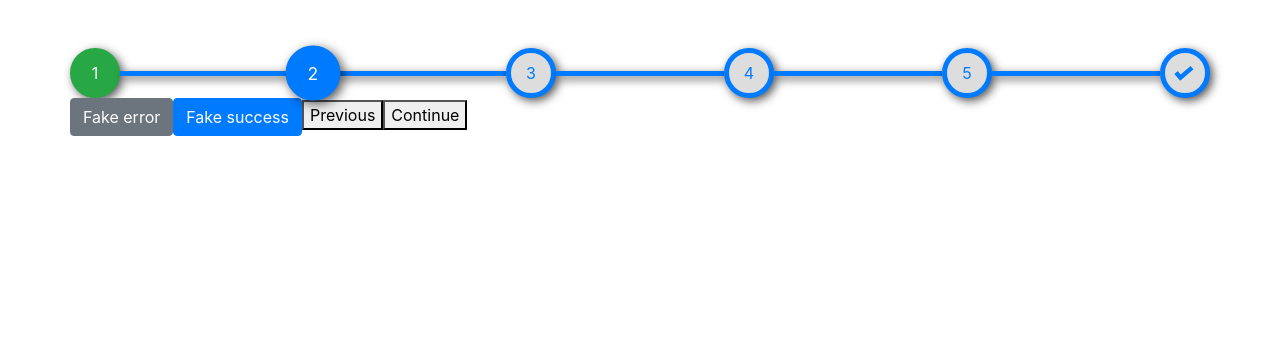
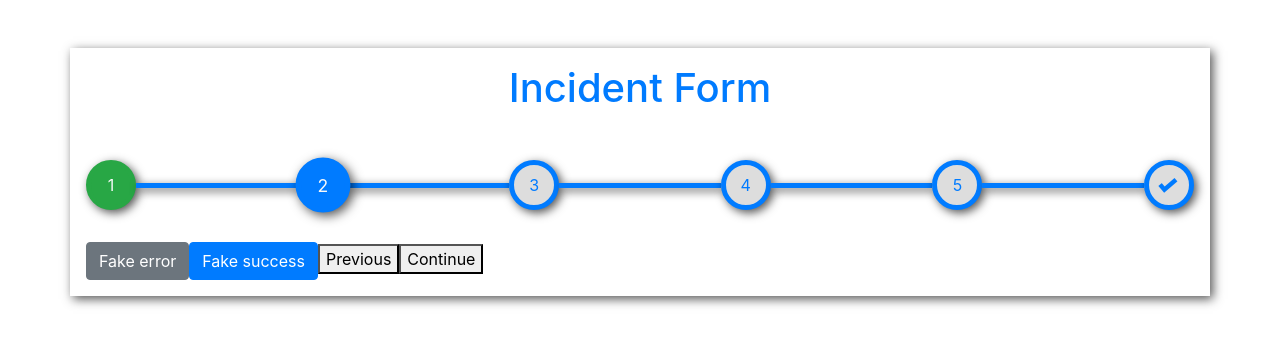
Before and after one commit to quiddler/form-wizard, a React (Create React App) app: page / in a window 1280 px wide. Both pictures are taken after a click on the button "Fake success". Shown: the top 344 px of the page. Built offline with nearby package versions, Linux system fonts and the light colour scheme.

Commit message:
added different types of navs to choose from

```diff
--- a/src/App.tsx
+++ b/src/App.tsx
@@ -12,7 +12,7 @@ function App() {
   return (
     <div className="container">
       <div className="row mt-5 mb-5">
-        <FormWizard forms={forms} />
+        <FormWizard forms={forms} title="Incident Form"/>
       </div>
     </div>
   );
--- a/src/components/form-bubble.css
+++ /dev/null
@@ -1,56 +0,0 @@
-.zgo-form-bubble {
-    display: inline-flex;
-    justify-content: center;
-    align-items: center;
-    height: 50px;
-    width: 50px;
-    border-radius: 50%;
-    border: 5px solid var(--primary);
-    color: var(--primary);
-    cursor: pointer;
-    box-sizing: border-box;
-    box-shadow: 3px 3px 10px rgba(0, 0, 0, 0.67);
-    transition: all 0.5s ease-in-out;
-}
-
-.zgo-form-bubble.active {
-    background-color: var(--primary);
-    color: var(--light);
-    transform: scale(1.1);
-}
-
-.zgo-form-bubble.disabled {
-    background-color: #ddd;
-    cursor: not-allowed;
-}
-
-.zgo-form-bubble.success {
-    background-color: var(--success);
-    border-color: var(--success);
-    color: var(--light);
-}
-
-.zgo-form-bubble.error {
-    background-color: var(--danger);
-    border-color: var(--danger);
-    color: var(--light);
-}
-
-.zgo-form-bubble.error.active {
-    background-color: var(--primary);
-    border-color: var(--danger);
-    color: var(--light);
-}
-
-.zgo-form-bubble.success.active {
-    background-color: var(--primary);
-    border-color: var(--success);
-    color: var(--light);
-}
-
-.zgo-font {
-    font-weight: 900;
-    font-size: 24px;
-    left: -2px;
-    position: relative;
-}
--- a/src/components/form-bubble.tsx
+++ /dev/null
@@ -1,22 +0,0 @@
-import React from 'react'
-import './form-bubble.css'
-
-export const FormBubble = (props: any) => {
-
-    const createClassName = () => {
-        if (props.disabled) return "zgo-form-bubble disabled"
-        if (props.error && props.active) return "zgo-form-bubble error active"
-        if (props.error) return "zgo-form-bubble error"
-        if (props.success && props.active) return "zgo-form-bubble success active"
-        if (props.active) return "zgo-form-bubble active"
-        if (props.success) return "zgo-form-bubble success"
-        return "zgo-form-bubble"
-    }
-
-    return (
-        <div className={createClassName()}
-             onClick={() => { if(!props.disabled) props.cb(props.number)}}>
-            {props.last ? <i className="zgo-font">&#10003;</i> : <span>{props.number + 1}</span>}
-        </div>
-    )
-}
--- /dev/null
+++ b/src/components/form-elements.css
@@ -0,0 +1,104 @@
+.zgo-form-bubble {
+    display: inline-flex;
+    justify-content: center;
+    align-items: center;
+    height: 50px;
+    width: 50px;
+    border-radius: 50%;
+    border: 5px solid var(--primary);
+    color: var(--primary);
+    cursor: pointer;
+    box-sizing: border-box;
+    box-shadow: 3px 3px 10px rgba(0, 0, 0, 0.67);
+    transition: all 0.5s ease-in-out;
+}
+
+.zgo-form-square {
+    display: inline-flex;
+    justify-content: center;
+    align-items: center;
+    height: 50px;
+    width: 50px;
+    border: 5px solid var(--primary);
+    color: var(--primary);
+    cursor: pointer;
+    box-sizing: border-box;
+    box-shadow: 3px 3px 10px rgba(0, 0, 0, 0.67);
+    transition: all 0.5s ease-in-out;
+
+}
+
+.zgo-form-rectangle {
+    display: inline-flex;
+    justify-content: center;
+    align-items: center;
+    height: 50px;
+    flex-basis: 0;
+    flex-grow: 1;
+    max-width: 100%;
+    border: 5px solid var(--primary);
+    color: var(--primary);
+    cursor: pointer;
+    box-sizing: border-box;
+    box-shadow: 3px 3px 10px rgba(0, 0, 0, 0.67);
+    transition: all 0.5s ease-in-out;
+    margin-left: 1em;
+}
+
+.zgo-form-rectangle:first-child {
+    margin-left: 0px;
+}
+
+.zgo-form-bubble.active,
+.zgo-form-square.active,
+.zgo-form-rectangle.active {
+    background-color: var(--primary);
+    color: var(--light);
+    transform: scale(1.1);
+}
+
+.zgo-form-bubble.disabled,
+.zgo-form-square.disabled,
+.zgo-form-rectangle.disabled {
+    background-color: #ddd;
+    cursor: not-allowed;
+}
+
+.zgo-form-bubble.success,
+.zgo-form-square.success,
+.zgo-form-rectangle.success {
+    background-color: var(--success);
+    border-color: var(--success);
+    color: var(--light);
+}
+
+.zgo-form-bubble.error,
+.zgo-form-square.error,
+.zgo-form-rectangle.error {
+    background-color: var(--danger);
+    border-color: var(--danger);
+    color: var(--light);
+}
+
+.zgo-form-bubble.error.active,
+.zgo-form-square.error.active,
+.zgo-form-rectangle.error.active {
+    background-color: var(--primary);
+    border-color: var(--danger);
+    color: var(--light);
+}
+
+.zgo-form-bubble.success.active,
+.zgo-form-square.success.active,
+.zgo-form-rectangle.success.active {
+    background-color: var(--primary);
+    border-color: var(--success);
+    color: var(--light);
+}
+
+.zgo-font {
+    font-weight: 900;
+    font-size: 24px;
+    left: -2px;
+    position: relative;
+}
--- /dev/null
+++ b/src/components/form-elements.tsx
@@ -0,0 +1,62 @@
+import React from 'react'
+import './form-elements.css'
+
+export const FormBubble = (props: any) => {
+
+    const createClassName = () => {
+        if (props.disabled) return "zgo-form-bubble disabled"
+        if (props.error && props.active) return "zgo-form-bubble error active"
+        if (props.error) return "zgo-form-bubble error"
+        if (props.success && props.active) return "zgo-form-bubble success active"
+        if (props.active) return "zgo-form-bubble active"
+        if (props.success) return "zgo-form-bubble success"
+        return "zgo-form-bubble"
+    }
+
+    return (
+        <div className={createClassName()}
+             onClick={() => { if(!props.disabled) props.cb(props.number)}}>
+            {props.last ? <i className="zgo-font">&#10003;</i> : <span>{props.number + 1}</span>}
+        </div>
+    )
+}
+
+export const FormSquare = (props: any) => {
+
+    const createClassName = () => {
+        if (props.disabled) return "zgo-form-square disabled"
+        if (props.error && props.active) return "zgo-form-square error active"
+        if (props.error) return "zgo-form-square error"
+        if (props.success && props.active) return "zgo-form-square success active"
+        if (props.active) return "zgo-form-square active"
+        if (props.success) return "zgo-form-square success"
+        return "zgo-form-square"
+    }
+
+    return (
+        <div className={createClassName()}
+             onClick={() => { if(!props.disabled) props.cb(props.number)}}>
+            {props.last ? <i className="zgo-font">&#10003;</i> : <span>{props.number + 1}</span>}
+        </div>
+    )
+}
+
+export const FormRectangle = (props: any) => {
+
+    const createClassName = () => {
+        if (props.disabled) return "zgo-form-rectangle disabled"
+        if (props.error && props.active) return "zgo-form-rectangle error active"
+        if (props.error) return "zgo-form-rectangle error"
+        if (props.success && props.active) return "zgo-form-rectangle success active"
+        if (props.active) return "zgo-form-rectangle active"
+        if (props.success) return "zgo-form-rectangle success"
+        return "zgo-form-rectangle"
+    }
+
+    return (
+        <div className={createClassName()}
+             onClick={() => { if(!props.disabled) props.cb(props.number)}}>
+            {props.last ? <i className="zgo-font">&#10003;</i> : <span>{props.number + 1}</span>}
+        </div>
+    )
+}
--- a/src/components/form-line.tsx
+++ b/src/components/form-line.tsx
@@ -2,7 +2,7 @@ import React from 'react'
 import './form-line.css'
 
 export const FormLine = () => (
-    <div className="zgo-form-line-wrapper" style={{padding: "0px"}}>
+    <div className="zgo-form-line-wrapper">
         <div className="zgo-form-line"></div>
     </div>
 )
--- a/src/components/form-wizard.css
+++ b/src/components/form-wizard.css
@@ -1,4 +1,5 @@
 .zgo-form-wrapper {
+    margin-top: 2em;
     width: 100%;
     display: flex;
 }
@@ -7,3 +8,17 @@
     width: 100%;
     display: flex;
 }
+
+.zgo-wrapper {
+    box-sizing: border-box;
+    width: 100%;
+    padding: 1em;
+    box-shadow: 3px 3px 10px rgba(0, 0, 0, 0.67);
+}
+
+.zgo-title {
+    text-align: center;
+    padding-bottom: 1em;
+    box-sizing: border-box;
+    color: var(--primary);
+}
--- a/src/components/form-wizard.tsx
+++ b/src/components/form-wizard.tsx
@@ -1,5 +1,5 @@
 import React from 'react';
-import { FormBubble } from './form-bubble'
+import { FormBubble, FormSquare, FormRectangle } from './form-elements'
 import { FormLine } from './form-line'
 import './form-wizard.css'
 
@@ -85,6 +85,65 @@ export const FormWizard = (props: any) => {
                                                   cb={(num: number) => setCurrentIndex(num)}
                                                   last={index === props.forms.length - 1}/>
 
+    const bubbleNav = () => props.forms.map( (_form: JSX.Element, i: number, arr: Array<JSX.Element>) => {
+        if (i === arr.length - 1) {
+            return bubble(i)
+        } else {
+            return (
+                <React.Fragment key={i.toString()}>
+                    {bubble(i)}
+                    <FormLine/>
+                </React.Fragment>
+            )
+        }
+    })
+
+    const square = (index: number) => <FormSquare number={index}
+                                                  key={index.toString()}
+                                                  active={currentIndex === index}
+                                                  disabled={allowedIndex < index}
+                                                  error={errorIndices.includes(index)}
+                                                  success={successIndices.includes(index)}
+                                                  cb={(num: number) => setCurrentIndex(num)}
+                                                  last={index === props.forms.length - 1}/>
+
+    const squareNav = () => props.forms.map( (_form: JSX.Element, i: number, arr: Array<JSX.Element>) => {
+        if (i === arr.length - 1) {
+            return square(i)
+        } else {
+            return (
+                <React.Fragment key={i.toString()}>
+                    {square(i)}
+                    <FormLine/>
+                </React.Fragment>
+            )
+        }
+    })
+
+    const rectangle = (index: number) => <FormRectangle number={index}
+                                                        key={index.toString()}
+                                                        active={currentIndex === index}
+                                                        disabled={allowedIndex < index}
+                                                        error={errorIndices.includes(index)}
+                                                        success={successIndices.includes(index)}
+                                                        cb={(num: number) => setCurrentIndex(num)}
+                                                        last={index === props.forms.length - 1}/>
+
+    const rectangleNav = () => props.forms.map( (_form: JSX.Element, i: number) => rectangle(i))
+
+    const createNav = () => {
+        switch(props.nav) {
+            case "circle":
+                return bubbleNav()
+            case "square":
+                return squareNav()
+            case "rectangle":
+                return rectangleNav()
+            default:
+                return bubbleNav()
+        }
+    }
+
     const [currentIndex,   setCurrentIndex]   = React.useState(0)
     const [allowedIndex,   setAllowedIndex]   = React.useState(0)
     const [successIndices, setSuccessIndices] = React.useState(new Array<number>())
@@ -95,25 +154,15 @@ export const FormWizard = (props: any) => {
     }, [allowedIndex]);
 
     return (
-    <>
+        <div className="zgo-wrapper">
+            <h1 className="zgo-title">{props.title}</h1>
             <div className="zgo-form-nav-wrapper">
-            {props.forms.map( (_form: JSX.Element, i: number, arr: Array<JSX.Element>) => {
-                if (i === arr.length - 1) {
-                    return bubble(i)
-                } else {
-                    return (
-                        <React.Fragment key={i.toString()}>
-                            {bubble(i)}
-                            <FormLine/>
-                        </React.Fragment>
-                    )
-                }
-            })}
+                {createNav()}
             </div>
 
             <div className="zgo-form-wrapper">
                 {React.cloneElement(props.forms[currentIndex], injectProps(currentIndex))}
             </div>
-    </>
+        </div>
     )
 }
```
Also changed, not shown: src/components/form-sections.tsx (+7 -7 lines). Lines whose indentation alone changed are shown as unchanged.
